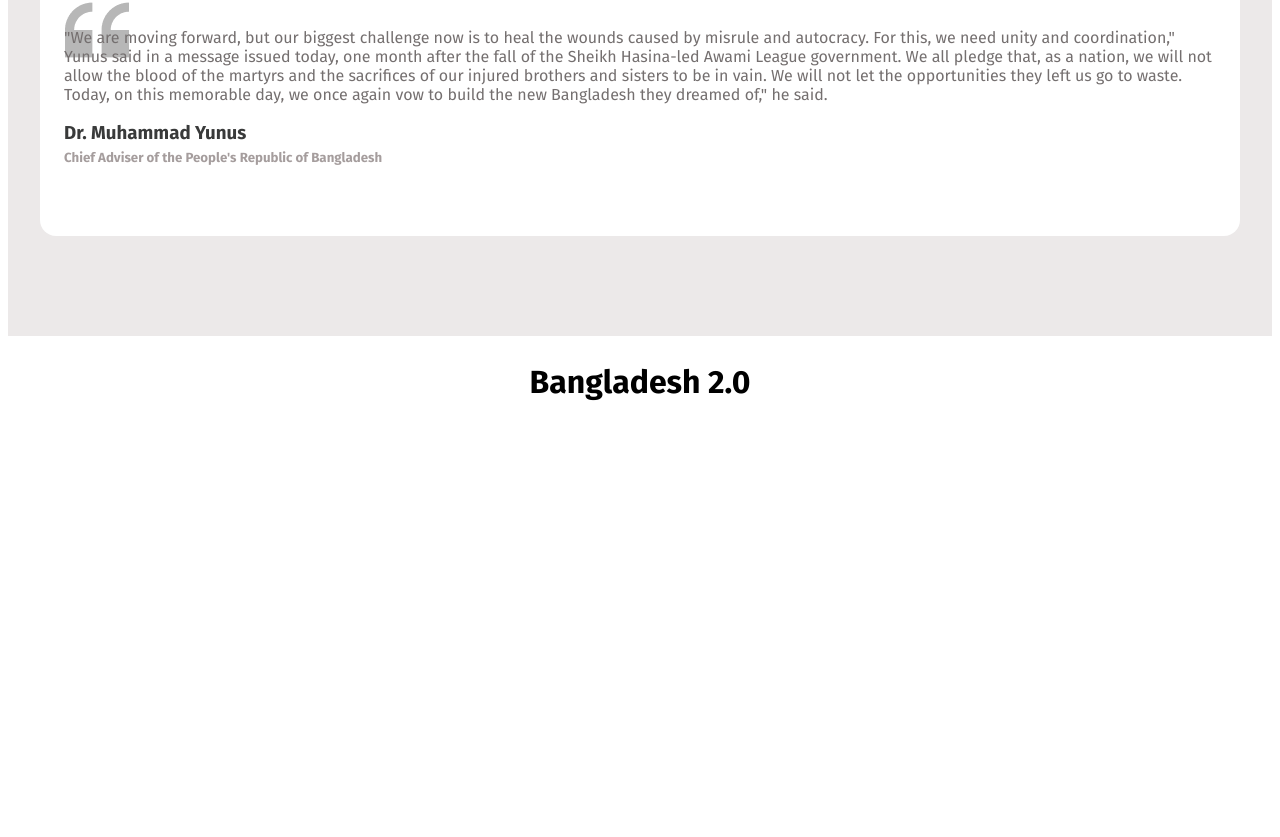
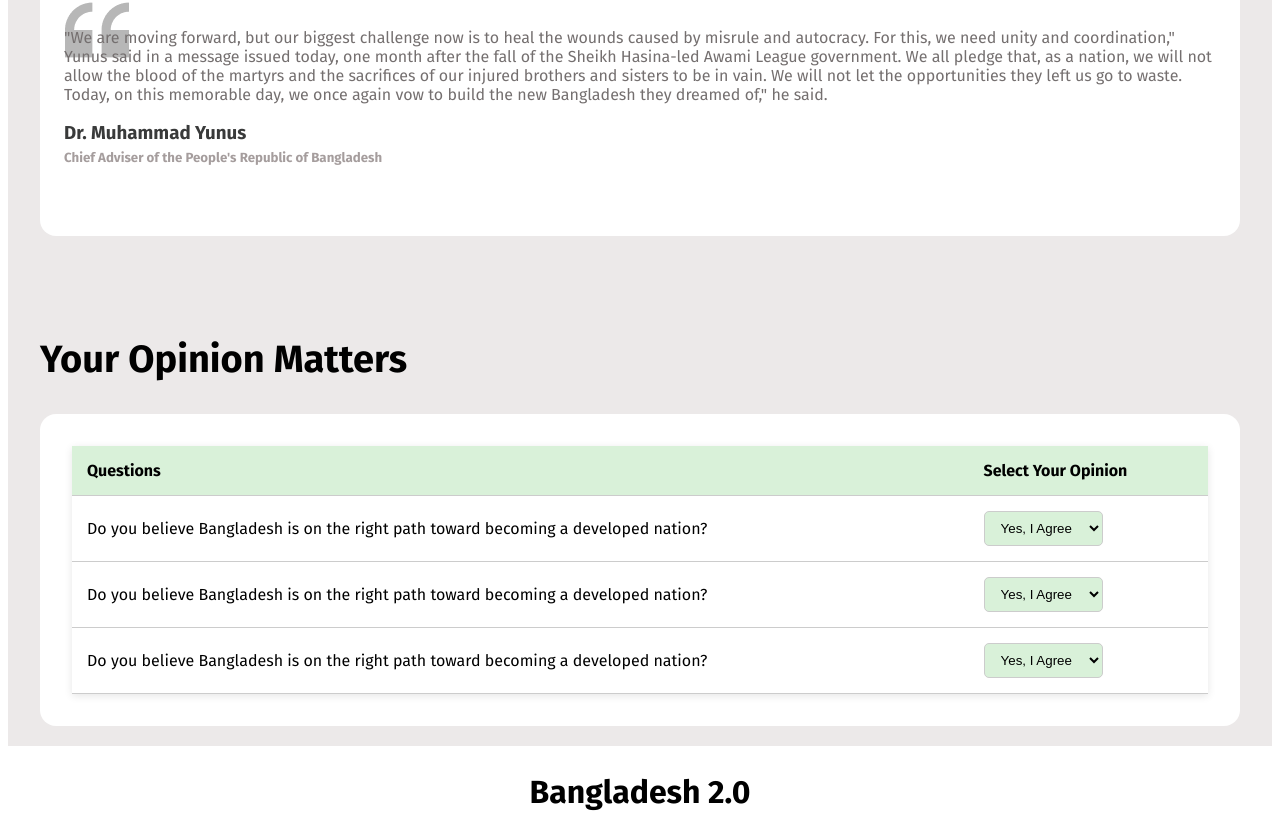
Before and after one commit to junayed92-k/Assingment-1, a plain HTML site: page index.html in a window 1280 px wide. Shown: the part 1719-2556 px from the top of the page. Before the commit the page ends 2147 px from the top, so only its background shows below. Drawn offline with Linux system fonts and the light colour scheme.

Commit message:
Added table section

```diff
--- a/index.html
+++ b/index.html
@@ -148,6 +148,56 @@
 
        </section>
 
+       <!-- table section  -->
+       <section style="margin-top: 100px;">
+        <h1 class="comonHeader">Your Opinion Matters</h1>
+
+        <div style="background-color: white; border-radius: 16px;">
+         <div style="padding: 32px;">
+            <table>
+    <thead>
+      <tr>
+        <th>Questions</th>
+        <th>Select Your Opinion</th>
+      </tr>
+    </thead>
+    <tbody>
+      <tr>
+        <td>Do you believe Bangladesh is on the right path toward becoming a developed nation?</td>
+        <td>
+          <select>
+            <option>Yes, I Agree</option>
+
+          </select>
+        </td>
+      </tr>
+      <tr>
+        <td>Do you believe Bangladesh is on the right path toward becoming a developed nation?</td>
+        <td>
+          <select>
+            <option>Yes, I Agree</option>
+
+          </select>
+        </td>
+      </tr>
+      <tr>
+        <td>Do you believe Bangladesh is on the right path toward becoming a developed nation?</td>
+        <td>
+          <select>
+            <option>Yes, I Agree</option>
+
+          </select>
+        </td>
+      </tr>
+    </tbody>
+  </table>
+
+         </div>
+
+        </div>
+       </section>
+
+
 
   </main>
 
```
